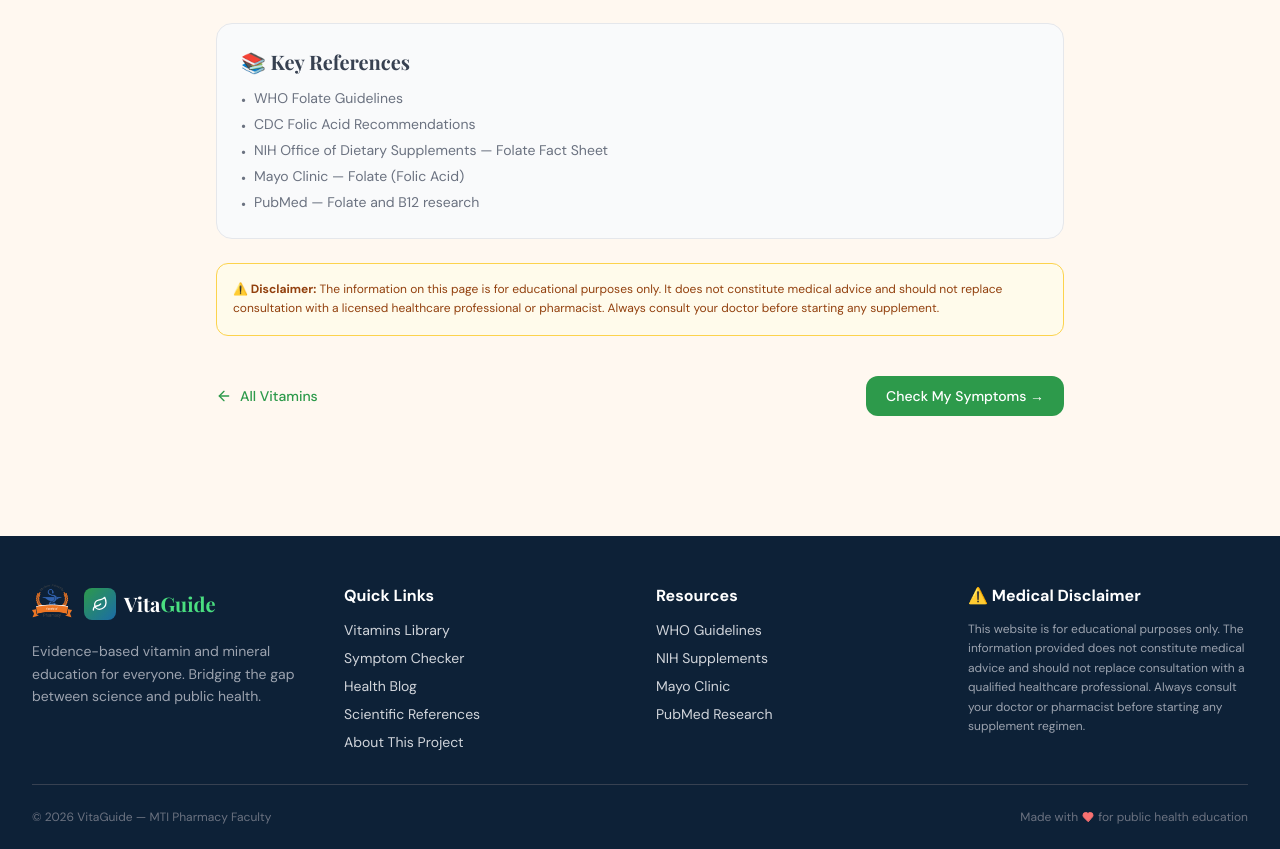
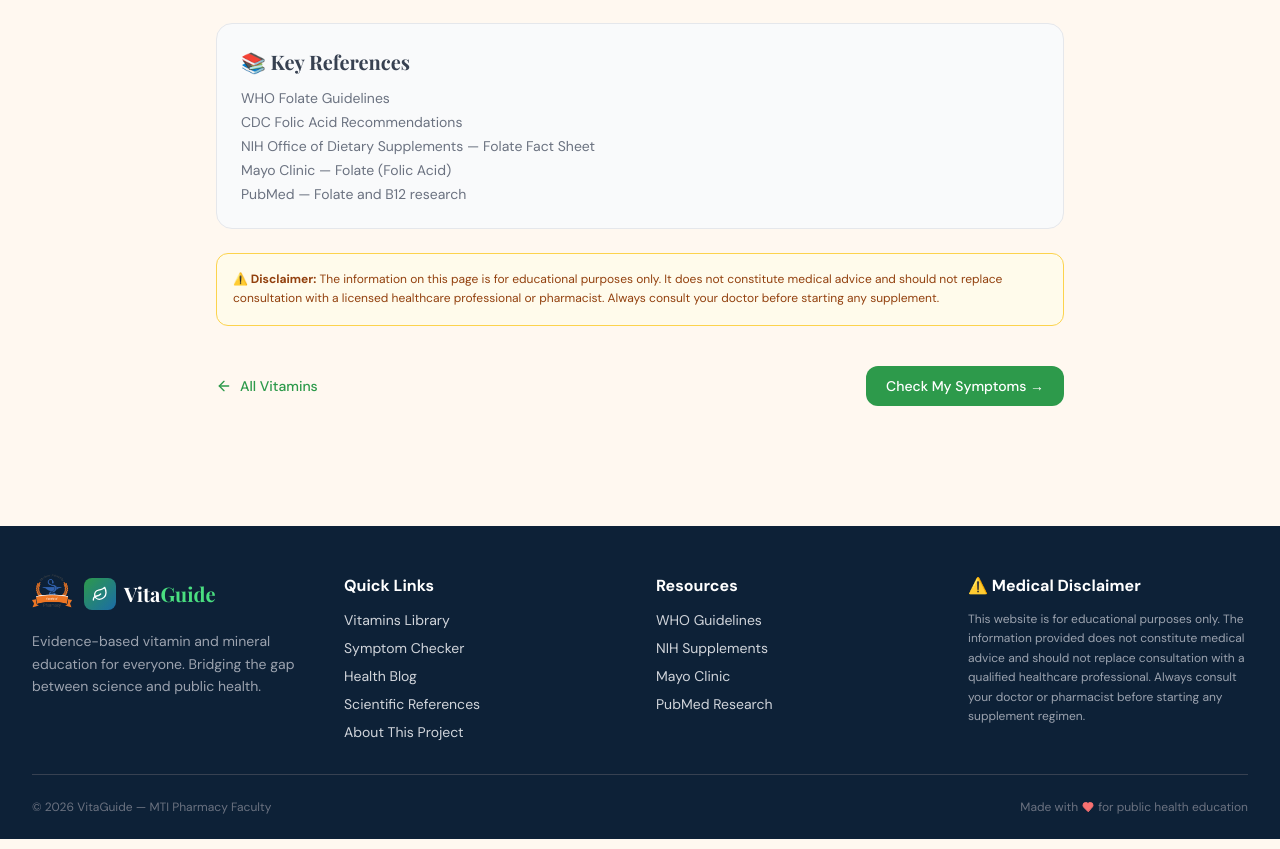
Before and after one commit to Abdelrhman-Ahmed-XD/VitaGuide, a React (Vite) app: page /vitamin/folate in a window 1280 px wide. Shown: the part 3173-4022 px from the top of the page. Built offline with nearby package versions, Linux system fonts and the light colour scheme.

Commit message:
VitaGuide

```diff
--- a/src/pages/VitaminPage.jsx
+++ b/src/pages/VitaminPage.jsx
@@ -240,7 +240,7 @@ export default function VitaminPage() {
                     <ul className="space-y-1">
                         {vitamin.references.map((r, idx) => (
                             <li key={idx} className="text-gray-500 text-sm flex items-start gap-2">
-                                <span className="flex-shrink-0 mt-0.5">•</span>
+                                {/*<span className="flex-shrink-0 mt-0.5">•</span>*/}
                                 {r}
                             </li>
                         ))}
```
